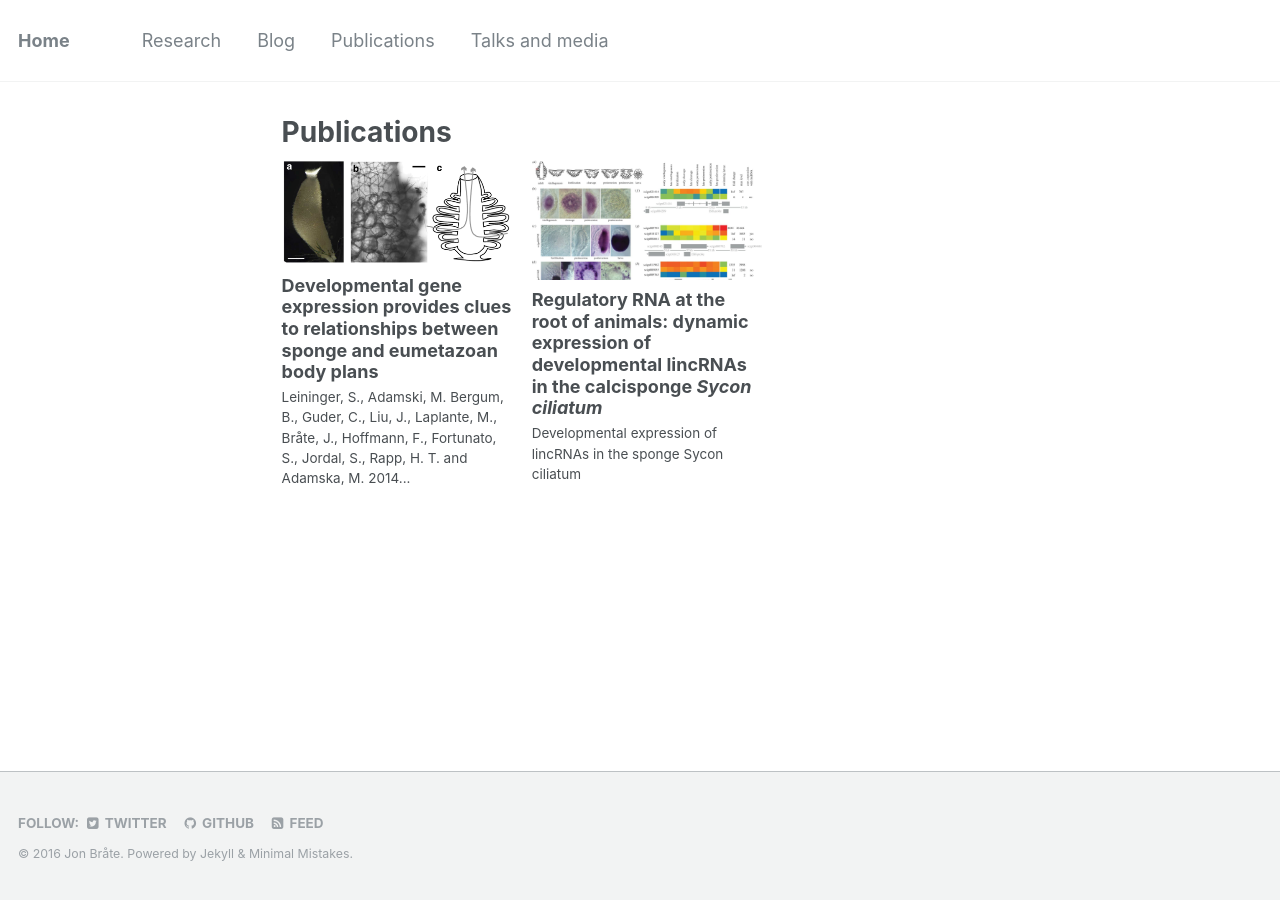
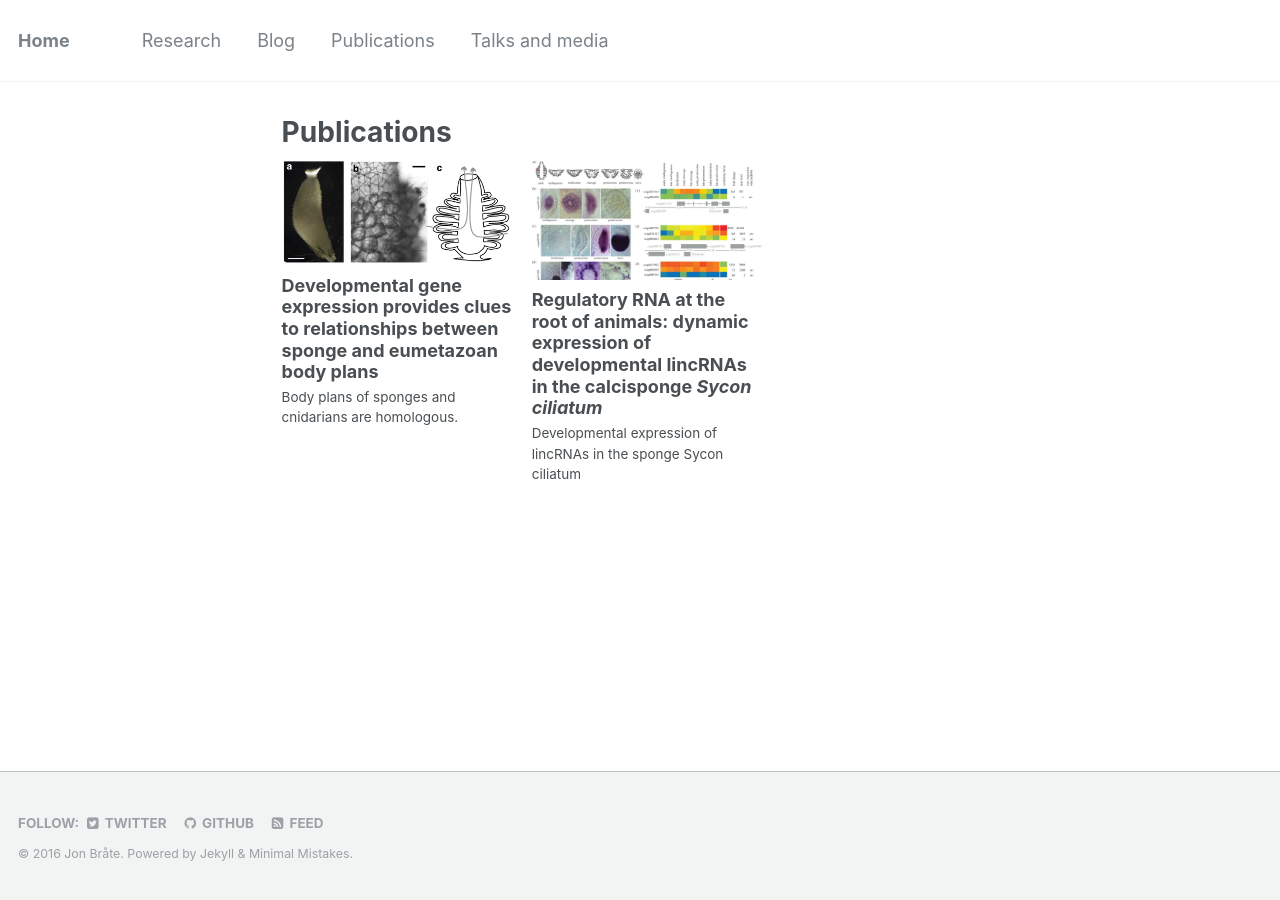
Before and after one commit to pjpaulpj/jonbra.github.io, a Jekyll site: the page built from _pages/publication-archive.html, in a window 1280 px wide. Built offline with Jekyll 4.4.1, drawn with Linux system fonts in a browser that asks for light colours.

Commit message:
added excerpt

```diff
--- a/_publications/2014-nature-comm.md
+++ b/_publications/2014-nature-comm.md
@@ -1,6 +1,6 @@
 ---
 title: "Developmental gene expression provides clues to relationships between sponge and eumetazoan body plans"
-excerpt:
+excerpt: "Body plans of sponges and cnidarians are homologous."
 header:
   teaser: Nature_comm_teaser.png
 gallery:
```
